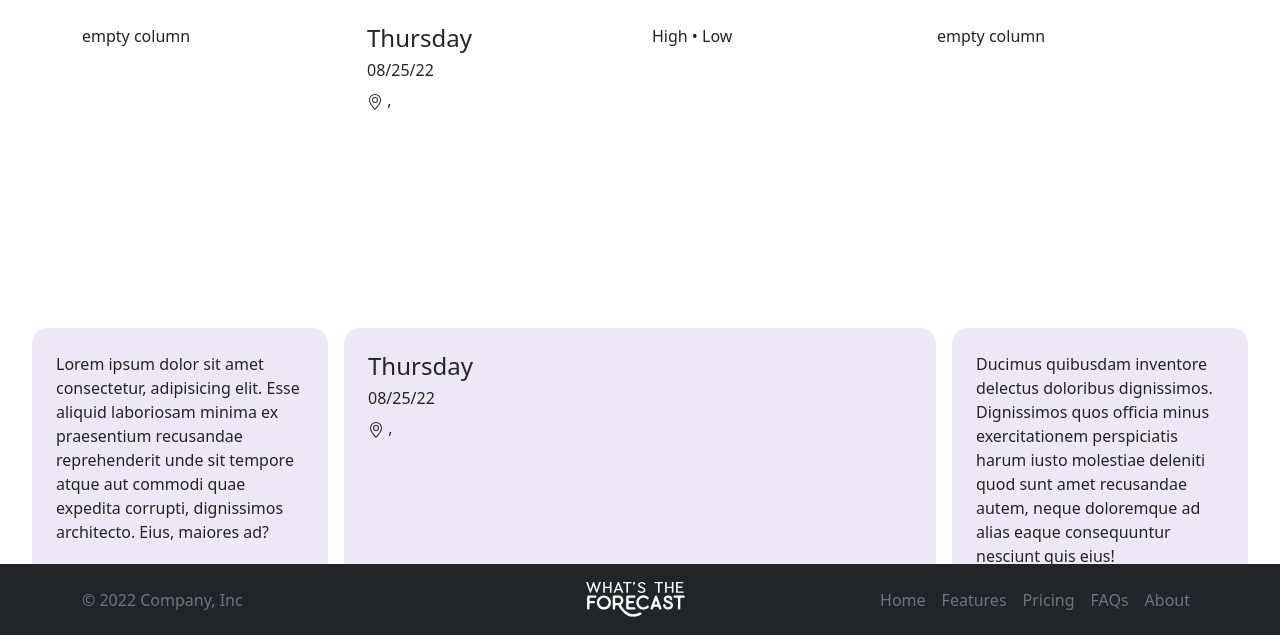
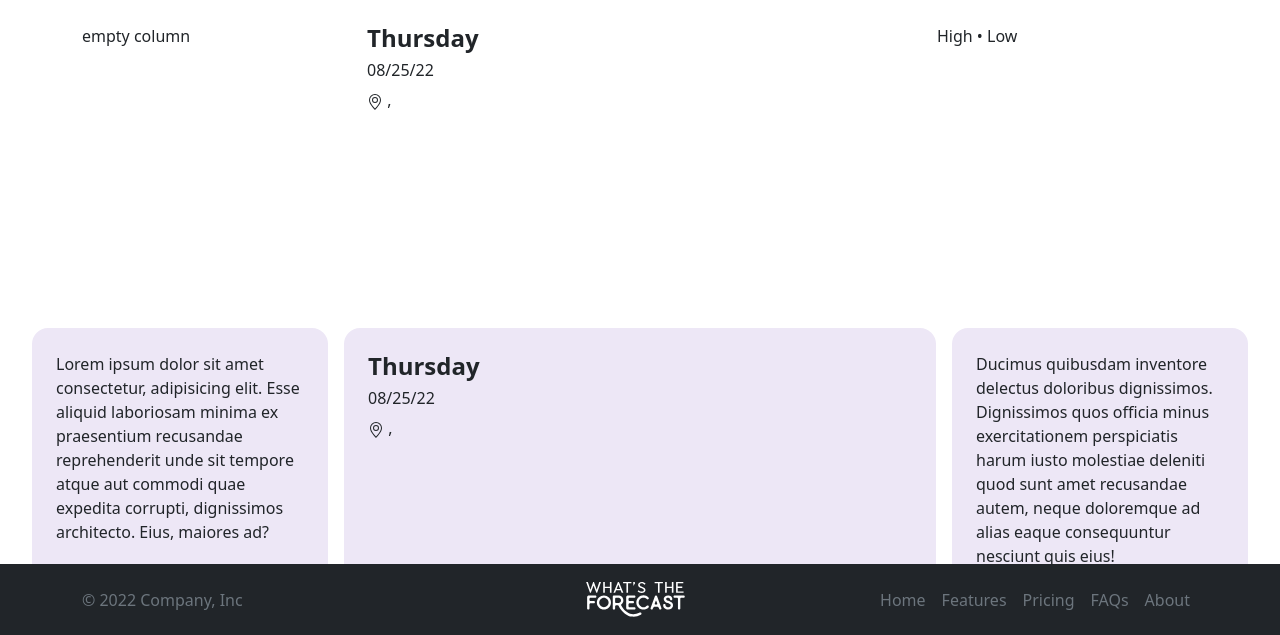
Before and after one commit to ferhanmm/WhatsTheForecast, a Flask app: page / in a window 1280 px wide. Shown: the part 164-799 px from the top of the page. Run offline with Flask 2, Linux system fonts and the light colour scheme; data that the repository does not hold is empty.

Commit message:
Update index.html

```diff
--- a/templates/index.html
+++ b/templates/index.html
@@ -35,10 +35,10 @@
     <div class="col-md-3 themed-grid-col">
       empty column
     </div>
-    <div class="col-md-3 themed-grid-col">
+    <div class="col-md-6 themed-grid-col">
       <div class="row">
         <div class="col-md-6 themed-grid-col">
-          <h4>{{weekday}}</h4>
+          <h4><strong>{{weekday}}</strong></h4>
           <h6>{{currentDate}}</h6>
           <p>
             <svg xmlns="http://www.w3.org/2000/svg" width="16" height="16" fill="currentColor" class="bi bi-geo-alt" viewBox="0 0 16 16">
@@ -56,9 +56,6 @@
     <div class="col-md-3 themed-grid-col">
       High {{weather['fullWeather']['forecast']['forecastday'][0]['day']['maxtemp_f']}} &#8226 Low {{weather['fullWeather']['forecast']['forecastday'][0]['day']['mintemp_f']}}
     </div>
-    <div class="col-md-3 themed-grid-col">
-      empty column
-    </div>
   </div>
 </div>
 
@@ -66,7 +63,8 @@
 
 <div class="grid">
   <div>Lorem ipsum dolor sit amet consectetur, adipisicing elit. Esse aliquid laboriosam minima ex praesentium recusandae reprehenderit unde sit tempore atque aut commodi quae expedita corrupti, dignissimos architecto. Eius, maiores ad?</div>
-  <div>          <h4>{{weekday}}</h4>
+  <div>
+    <h4><strong>{{weekday}}</strong></h4>
     <h6>{{currentDate}}</h6>
     <p>
       <svg xmlns="http://www.w3.org/2000/svg" width="16" height="16" fill="currentColor" class="bi bi-geo-alt" viewBox="0 0 16 16">
```
